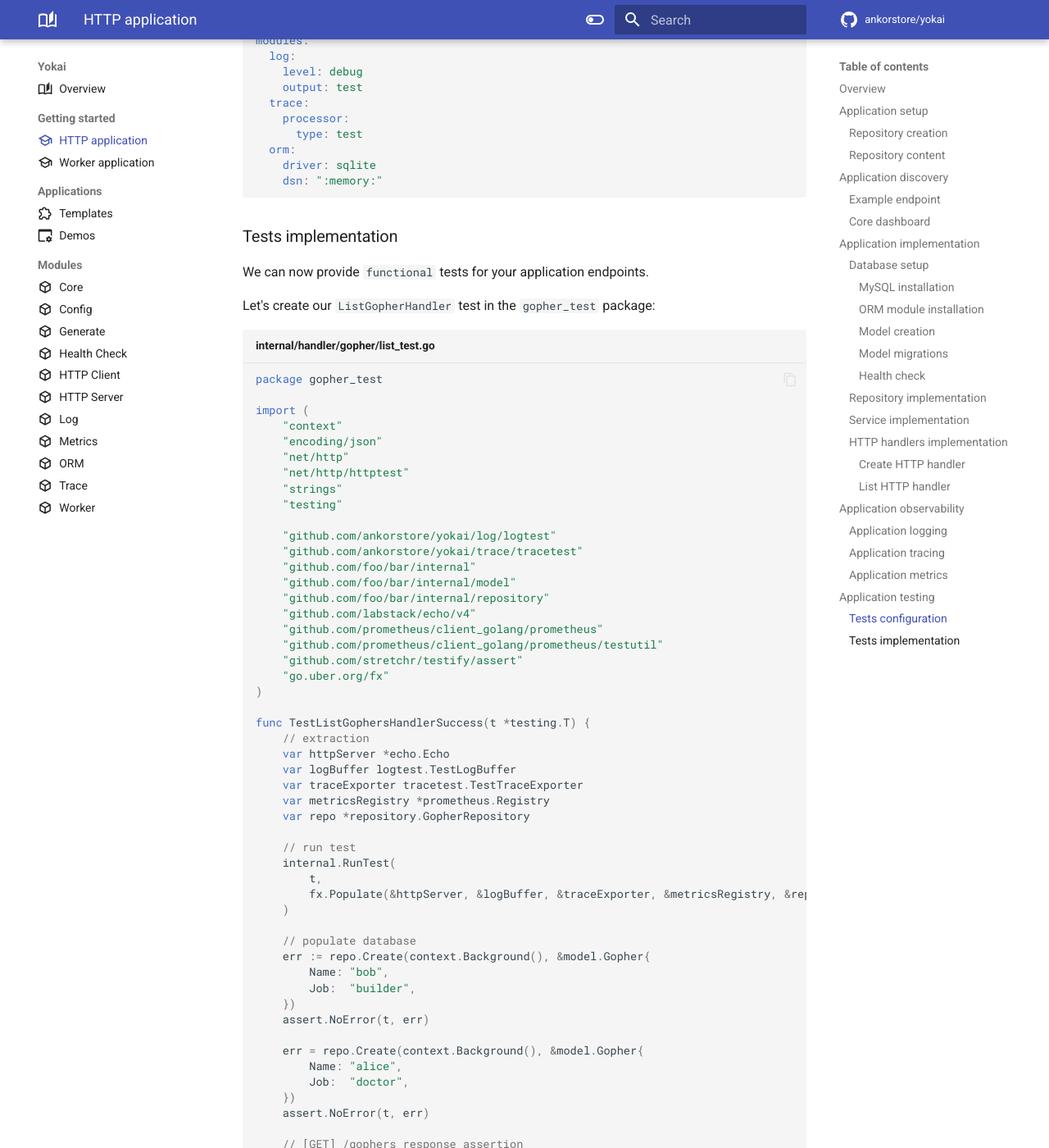
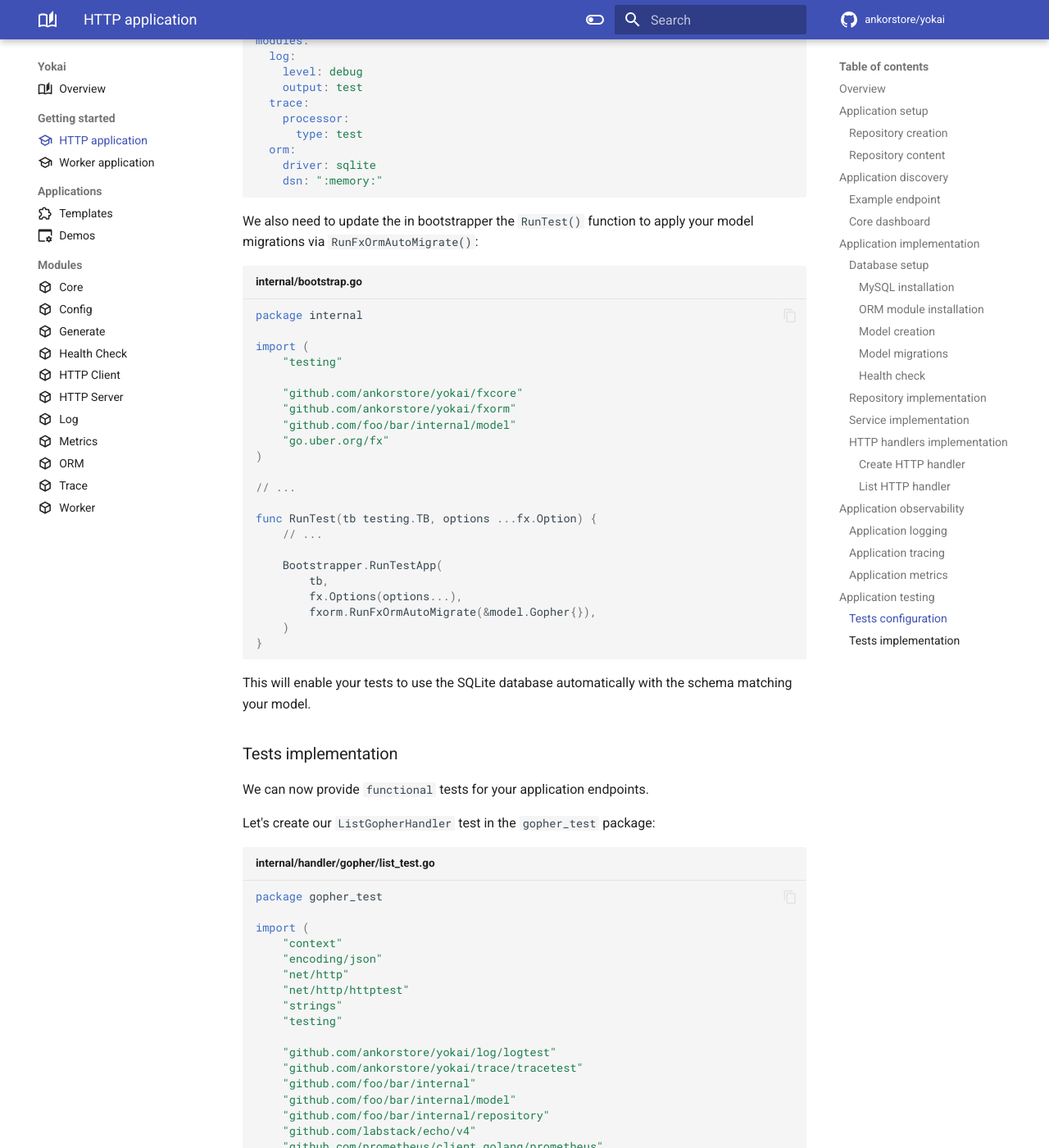
Before and after one commit to ankorstore/yokai, an MkDocs documentation site: the page built from docs/tutorials/http-application.md, in a window 1280 px wide and 1400 px high, scrolled down 21002 px. Shown: the whole window at 82% size. Built offline with MkDocs 1.6.1 and Material for MkDocs 9.7.7, drawn with Linux system fonts in a browser that asks for light colours; comment, search, counter and statistics services are not loaded.

Commit message:
doc(main): Updated documentation (#79)

````diff
--- a/docs/tutorials/http-application.md
+++ b/docs/tutorials/http-application.md
@@ -940,6 +940,35 @@ modules:
     dsn: ":memory:"
 ```
 
+We also need to update the in bootstrapper the `RunTest()` function to apply your model migrations via `RunFxOrmAutoMigrate()`:
+
+```go title="internal/bootstrap.go"
+package internal
+
+import (
+	"testing"
+
+	"github.com/ankorstore/yokai/fxcore"
+	"github.com/ankorstore/yokai/fxorm"
+	"github.com/foo/bar/internal/model"
+	"go.uber.org/fx"
+)
+
+// ...
+
+func RunTest(tb testing.TB, options ...fx.Option) {
+	// ...
+
+	Bootstrapper.RunTestApp(
+		tb,
+		fx.Options(options...),
+		fxorm.RunFxOrmAutoMigrate(&model.Gopher{}),
+	)
+}
+```
+
+This will enable your tests to use the SQLite database automatically with the schema matching your model.
+
 ### Tests implementation
 
 We can now provide `functional` tests for your application endpoints.
````
